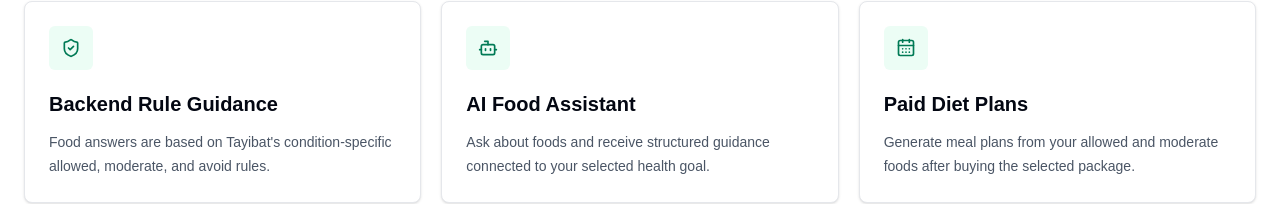
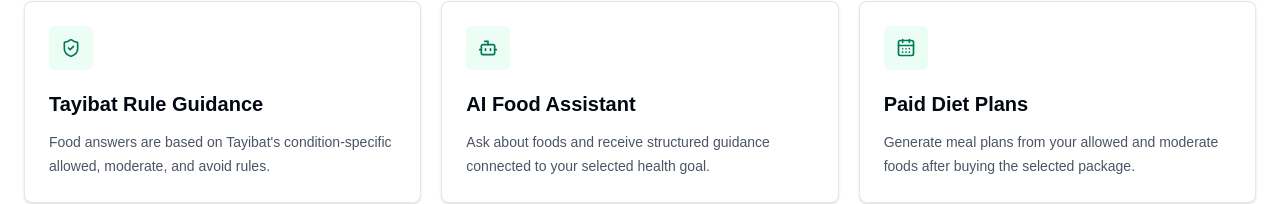
Before and after one commit to BilalAl-Atrach/tayibat, a Next.js app in the folder frontend/: page / in a window 1280 px wide. Shown: the part 684-888 px from the top of the page. Built offline with nearby package versions, Linux system fonts and the light colour scheme; no server answers.

Commit message:
Redeploy with updates

```diff
--- a/frontend/app/page.tsx
+++ b/frontend/app/page.tsx
@@ -5,7 +5,7 @@
 
 const features = [
   {
-    title: "Backend Rule Guidance",
+    title: "Tayibat Rule Guidance",
     desc: "Food answers are based on Tayibat's condition-specific allowed, moderate, and avoid rules.",
     icon: ShieldCheck,
   },
--- a/frontend/components/SignupLoginModal.tsx
+++ b/frontend/components/SignupLoginModal.tsx
@@ -1,6 +1,5 @@
 "use client";
 import { useState } from "react";
-import { useRouter } from "next/navigation";
 import axios from "axios";
 import api from "@/lib/api";
 
@@ -26,7 +25,6 @@
   const [message, setMessage] = useState("");
   const [messageType, setMessageType] = useState<"success" | "error">("error");
   const [loading, setLoading] = useState(false);
-  const router = useRouter();
 
   const handleChange = (e: React.ChangeEvent<HTMLInputElement>) => {
     setFormData({ ...formData, [e.target.name]: e.target.value });
@@ -63,7 +61,7 @@
       }
 
       onClose();
-      router.refresh();
+      window.location.reload();
     } catch (err) {
       setMessageType("error");
 
```
